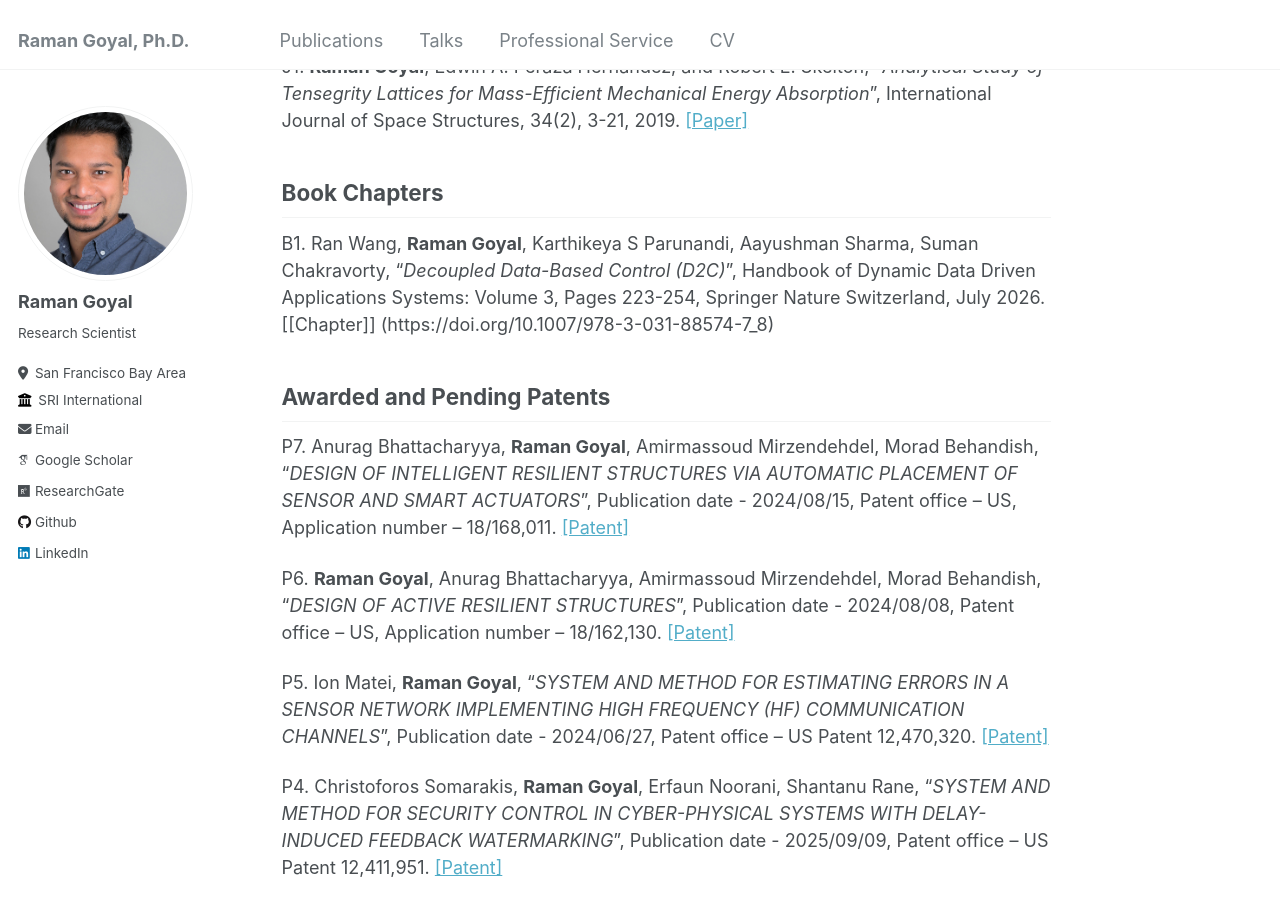
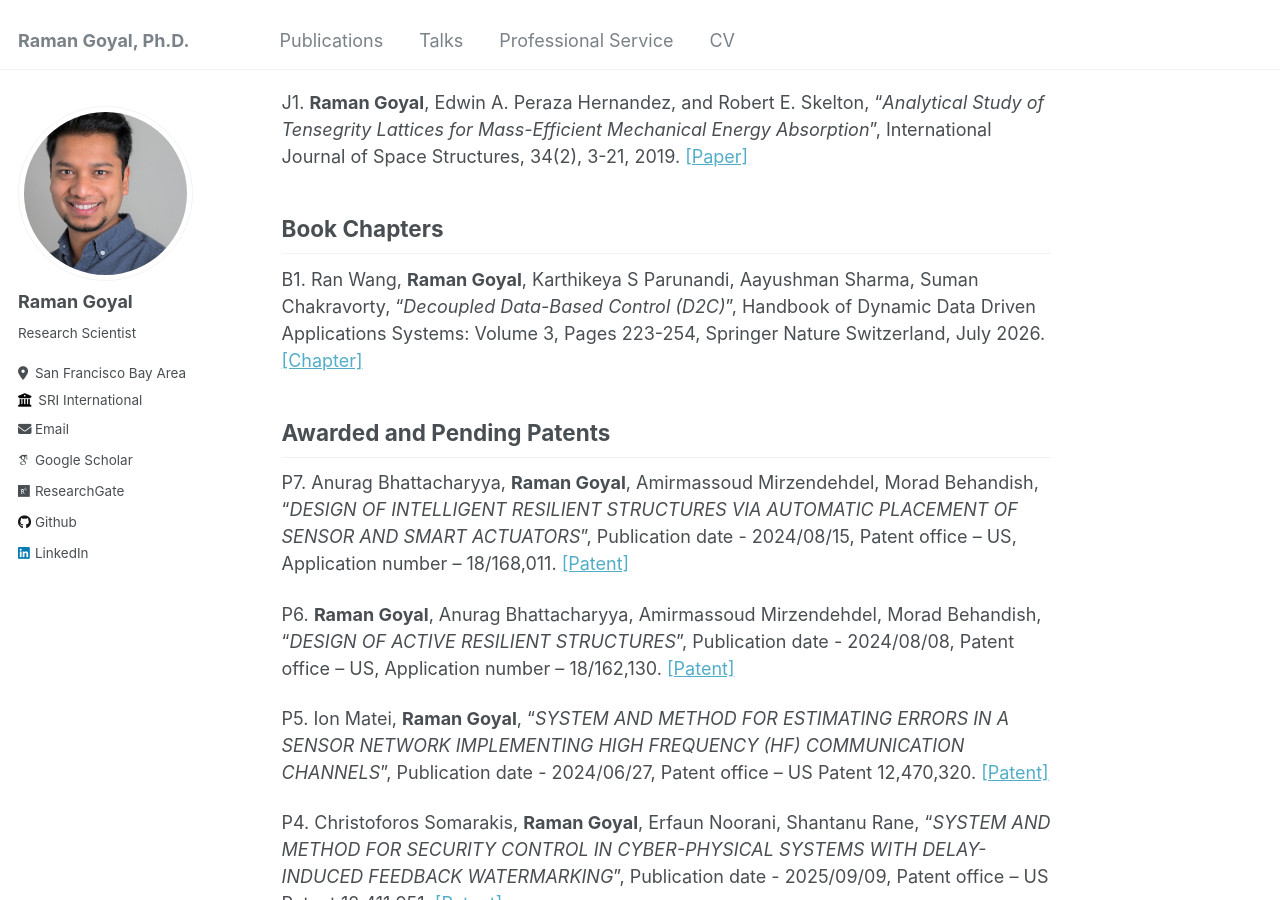
Before and after one commit to ramaniitrgoyal92/ramaniitrgoyal92.github.io, a Jekyll site: the page built from _pages/publications.md, in a window 1280 px wide and 900 px high, scrolled down 7245 px. Built offline with Jekyll 4.4.1, drawn with Linux system fonts in a browser that asks for light colours; some web fonts are replaced; part of the change alters nothing that is shown.

```diff
--- a/_pages/publications.md
+++ b/_pages/publications.md
@@ -9,6 +9,7 @@ You can also find my articles on my [Google Scholar profile](https://scholar.goo
 
 - [Peer-reviewed Conference Articles](#peer-reviewed-conference-articles)
 - [Peer-reviewed Journal Articles](#peer-reviewed-journal-articles)
+- [Book Chapters](#book-chapters)
 - [Awarded and Pending Patents](#awarded-and-pending-patents)
 
 Peer-reviewed Conference Articles
@@ -247,7 +248,7 @@ J1. **Raman Goyal**, Edwin A. Peraza Hernandez, and Robert E. Skelton, "_Analyti
 Book Chapters
 ------
 
-B1. Ran Wang, **Raman Goyal**, Karthikeya S Parunandi, Aayushman Sharma, Suman Chakravorty, "_Decoupled Data-Based Control (D2C)_", Handbook of Dynamic Data Driven Applications Systems: Volume 3, Pages 223-254, Springer Nature Switzerland, July 2026. [[Chapter]] (https://doi.org/10.1007/978-3-031-88574-7_8)
+B1. Ran Wang, **Raman Goyal**, Karthikeya S Parunandi, Aayushman Sharma, Suman Chakravorty, "_Decoupled Data-Based Control (D2C)_", Handbook of Dynamic Data Driven Applications Systems: Volume 3, Pages 223-254, Springer Nature Switzerland, July 2026. [[Chapter]](https://doi.org/10.1007/978-3-031-88574-7_8)
 
 Awarded and Pending Patents
 ------
```
